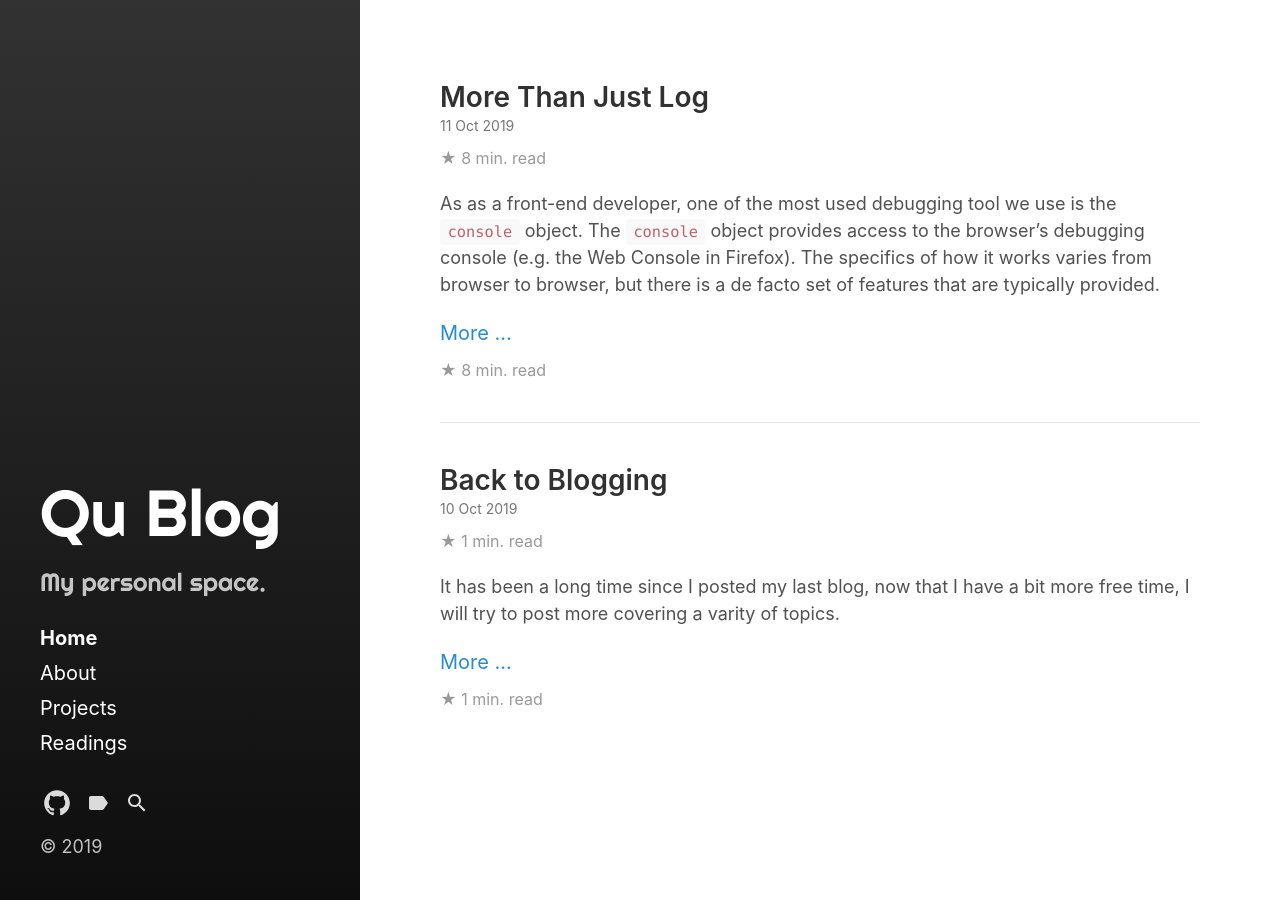
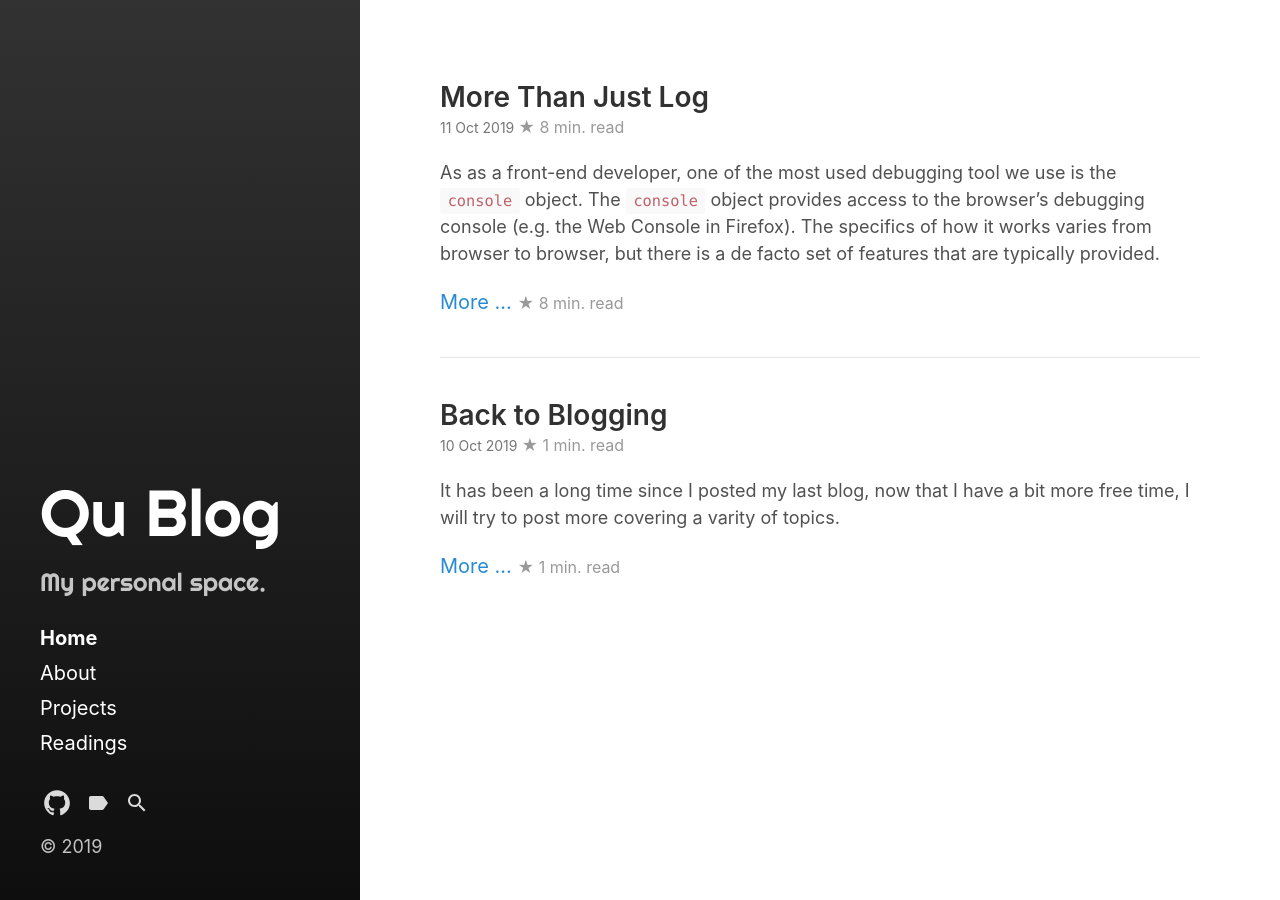
Before and after one commit to yiqu/yiqu.github.io, a Jekyll site: the page built from index.html, in a window 1280 px wide. Built offline with Jekyll 4.4.1, drawn with Linux system fonts in a browser that asks for light colours; some web fonts are replaced; the list of posts is cut into pages by our own code.

Commit message:
Update read-time.html

```diff
--- a/_includes/read-time.html
+++ b/_includes/read-time.html
@@ -1,3 +1,3 @@
-<div class="post-read-time">
-  <span class="post-date">★ {{ include.readTime }} min. read</span>
-</div>
+<span class="post-read-time">
+  ★ {{ include.readTime }} min. read
+</span>
```
